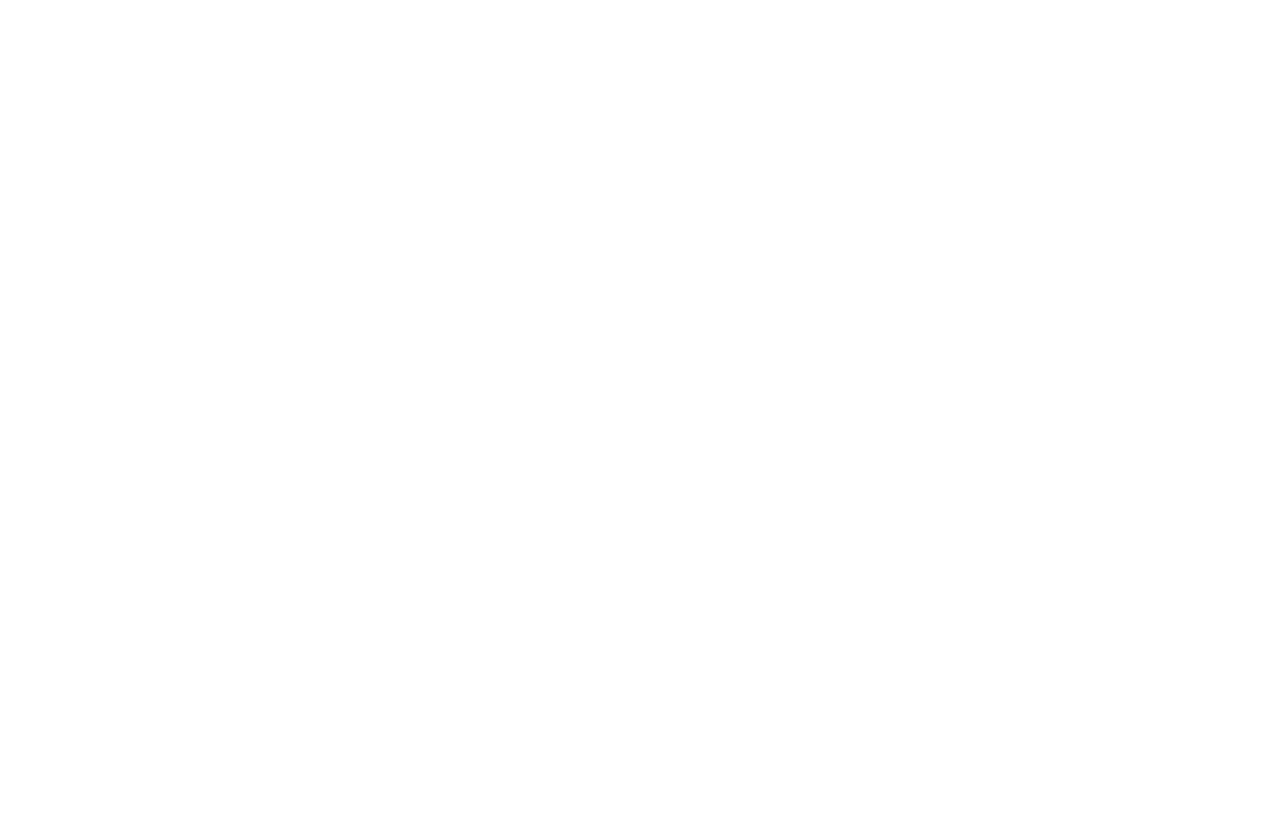
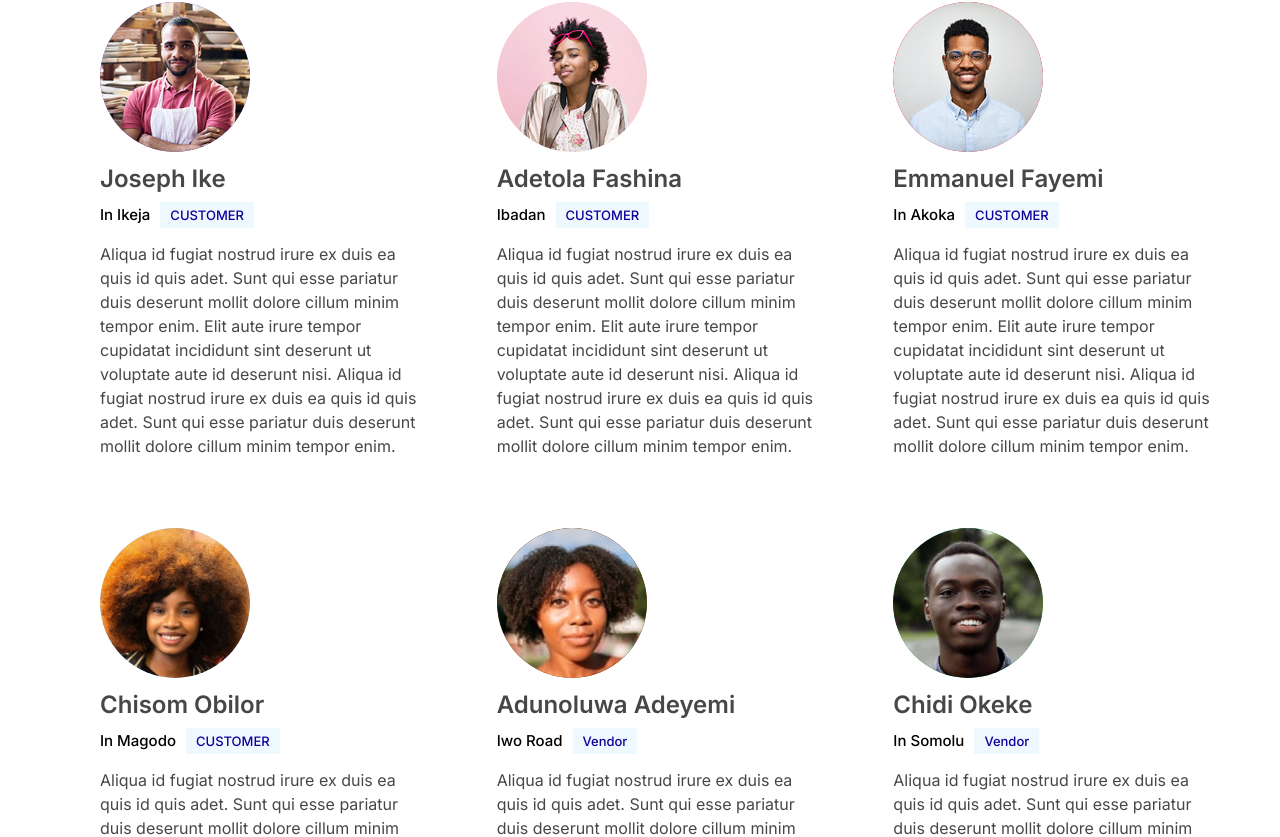
Before and after one commit to orsdev/vasity, a React (Create React App) app: page / in a window 1280 px wide. Shown: the part 1124-1961 px from the top of the page. Before the commit the page ends 1568 px from the top, so only its background shows below. Built offline with nearby package versions, Linux system fonts and the light colour scheme.

Commit message:
stories section added

```diff
--- /dev/null
+++ b/src/components/Story/Story.js
@@ -0,0 +1,66 @@
+import React from 'react';
+import { Grid, Box, Text, Avatar } from '@chakra-ui/react';
+import { storiesOne } from './db';
+
+function Story() {
+  return (
+    <Grid
+      gridRowStart="3 / 4"
+      gridColumn="full-start / center-end"
+      templateColumns={{
+        base: 'repeat(auto-fit, minmax(25rem, 1fr))',
+        md: 'repeat(auto-fit, minmax(30rem, 1fr))'
+      }}
+      gap={{ base: 5, md: 7 }}
+      py={7}>
+      {Object.entries(storiesOne).map(([key, stories]) => {
+        return stories.map((data, index) => {
+          return (
+            <Box key={data.name + index}>
+              <Avatar
+                src={data.photoSrc}
+                name={data.name}
+                w={{ base: 120, md: 150 }}
+                h={{ base: 120, md: 150 }}
+              />
+              <Text
+                as="h5"
+                color="accent.black-300"
+                mt={1.5}
+                mb={1}
+                lineHeight="2.3rem">
+                {data.name}
+              </Text>
+              <Text>
+                <Text
+                  as="span"
+                  fontSize={1.5}
+                  d="inline-block"
+                  mr={1}>
+                  {data.location}
+                </Text>
+                <Text
+                  as="span"
+                  color="accent.blue-200"
+                  bg="accent.light-200"
+                  px={1}
+                  py={0.5}>
+                  {data.type}
+                </Text>
+              </Text>
+              <Text
+                fontSize={1.6}
+                color="accent.black-300"
+                mt={1.5}
+                pr={{ base: '5vw', lg: 0 }}>
+                {data.text}
+              </Text>
+            </Box>
+          );
+        });
+      })}
+    </Grid>
+  );
+}
+
+export default Story;
--- /dev/null
+++ b/src/components/Story/db.js
@@ -0,0 +1,69 @@
+import JosephIke from '../../assets/images/story-1.png';
+import Chisom from '../../assets/images/story-2.png';
+import Fashina from '../../assets/images/story-5.png';
+import Adunoluwa from '../../assets/images/story-6.png';
+import Emmanuel from '../../assets/images/story-9.png';
+import Chidi from '../../assets/images/story-10.png';
+
+export const storiesOne = {
+  joseph: [
+    {
+      photoSrc: JosephIke,
+      name: 'Joseph Ike',
+      location: 'In Ikeja',
+      type: 'CUSTOMER',
+      text:
+        'Aliqua id fugiat nostrud irure ex duis ea quis id quis adet. Sunt qui esse pariatur duis deserunt mollit dolore cillum minim tempor enim. Elit aute irure tempor cupidatat incididunt sint deserunt ut voluptate aute id deserunt nisi. Aliqua id fugiat nostrud irure ex duis ea quis id quis adet. Sunt qui esse pariatur duis deserunt mollit dolore cillum minim tempor enim.'
+    }
+  ],
+  fashina: [
+    {
+      photoSrc: Fashina,
+      name: 'Adetola Fashina',
+      location: 'Ibadan',
+      type: 'CUSTOMER',
+      text:
+        'Aliqua id fugiat nostrud irure ex duis ea quis id quis adet. Sunt qui esse pariatur duis deserunt mollit dolore cillum minim tempor enim. Elit aute irure tempor cupidatat incididunt sint deserunt ut voluptate aute id deserunt nisi. Aliqua id fugiat nostrud irure ex duis ea quis id quis adet. Sunt qui esse pariatur duis deserunt mollit dolore cillum minim tempor enim.'
+    }
+  ],
+  emmanuel: [
+    {
+      photoSrc: Emmanuel,
+      name: 'Emmanuel Fayemi',
+      location: 'In Akoka',
+      type: 'CUSTOMER',
+      text:
+        'Aliqua id fugiat nostrud irure ex duis ea quis id quis adet. Sunt qui esse pariatur duis deserunt mollit dolore cillum minim tempor enim. Elit aute irure tempor cupidatat incididunt sint deserunt ut voluptate aute id deserunt nisi. Aliqua id fugiat nostrud irure ex duis ea quis id quis adet. Sunt qui esse pariatur duis deserunt mollit dolore cillum minim tempor enim.'
+    }
+  ],
+  chisom: [
+    {
+      photoSrc: Chisom,
+      name: 'Chisom Obilor',
+      location: 'In Magodo',
+      type: 'CUSTOMER',
+      text:
+        'Aliqua id fugiat nostrud irure ex duis ea quis id quis adet. Sunt qui esse pariatur duis deserunt mollit dolore cillum minim tempor enim. Elit aute irure tempor cupidatat incididunt sint deserunt ut voluptate aute id deserunt nisi. Aliqua id fugiat nostrud irure ex duis ea quis id quis adet. Sunt qui esse pariatur duis deserunt mollit dolore cillum minim tempor enim.'
+    }
+  ],
+  adunoluwa: [
+    {
+      photoSrc: Adunoluwa,
+      name: 'Adunoluwa Adeyemi',
+      location: 'Iwo Road',
+      type: 'Vendor',
+      text:
+        'Aliqua id fugiat nostrud irure ex duis ea quis id quis adet. Sunt qui esse pariatur duis deserunt mollit dolore cillum minim tempor enim. Elit aute irure tempor cupidatat incididunt sint deserunt ut voluptate aute id deserunt nisi. Aliqua id fugiat nostrud irure ex duis ea quis id quis adet. Sunt qui esse pariatur duis deserunt mollit dolore cillum minim tempor enim.'
+    }
+  ],
+  chidi: [
+    {
+      photoSrc: Chidi,
+      name: 'Chidi Okeke',
+      location: 'In Somolu',
+      type: 'Vendor',
+      text:
+        'Aliqua id fugiat nostrud irure ex duis ea quis id quis adet. Sunt qui esse pariatur duis deserunt mollit dolore cillum minim tempor enim. Elit aute irure tempor cupidatat incididunt sint deserunt ut voluptate aute id deserunt nisi. Aliqua id fugiat nostrud irure ex duis ea quis id quis adet. Sunt qui esse pariatur duis deserunt mollit dolore cillum minim tempor enim.'
+    }
+  ]
+};
--- a/src/pages/Testimonial.js
+++ b/src/pages/Testimonial.js
@@ -4,6 +4,7 @@
   experiences
 } from '../components/Experiences/Experience';
 import ToluxJoy from '../components/Experiences/ToluxJoy';
+import Stories from '../components/Story/Story';
 
 function Testimonial() {
   return (
@@ -12,6 +13,7 @@
       <Experience>
         <ToluxJoy name={experiences['toluxjoy']} />
       </Experience>
+      <Stories />
     </>
   );
 }
```
